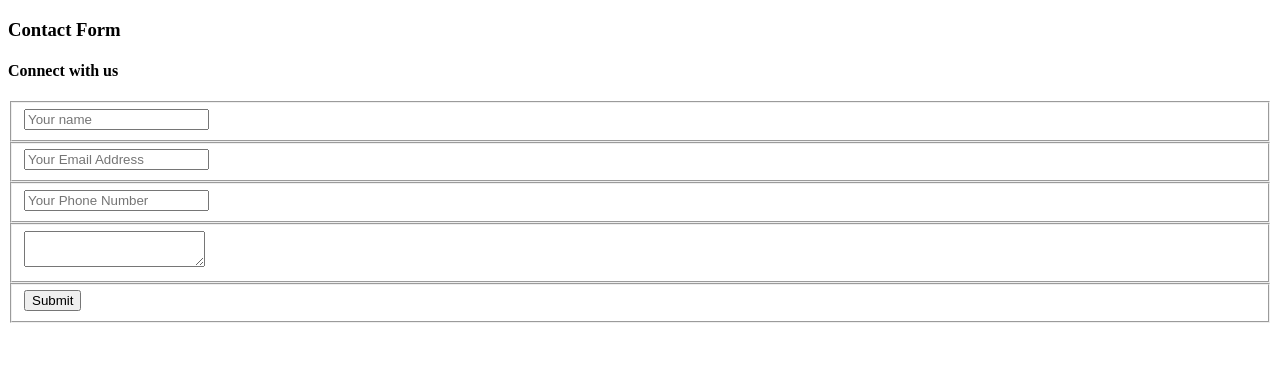
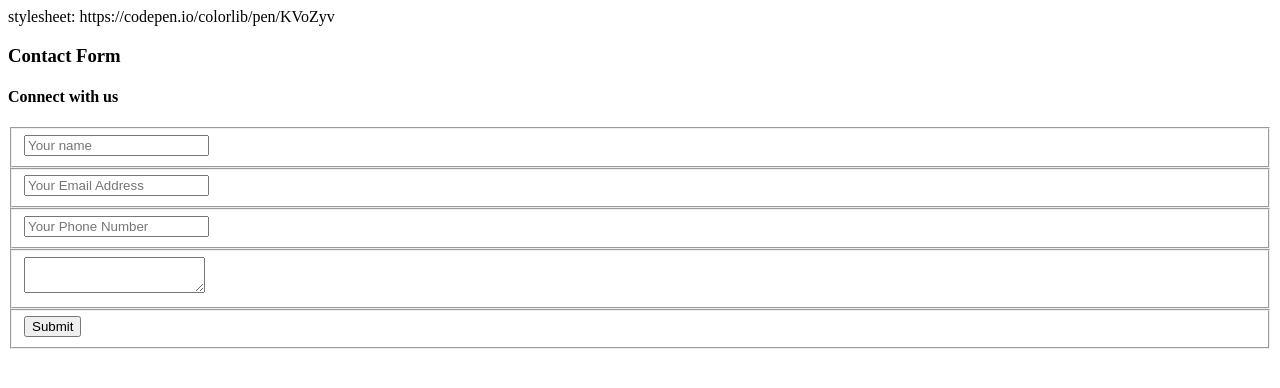
Before and after one commit to bottle20211/form, a plain HTML site: page index.html in a window 1280 px wide. Drawn offline with nearby package versions, Linux system fonts and the light colour scheme.

Commit message:
Update index.html

```diff
--- a/index.html
+++ b/index.html
@@ -10,7 +10,7 @@
 </head>
 
 
-<!-- stylesheet: https://codepen.io/colorlib/pen/KVoZyv -->
+stylesheet: https://codepen.io/colorlib/pen/KVoZyv
 
 
 <body>
```
